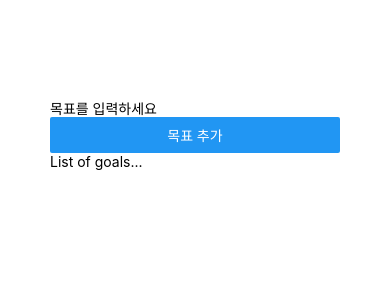
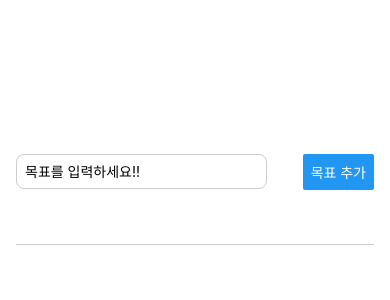
Before and after one commit to westcoast-dev/RNCourse, a React Native app: screen / in a window 390 px wide. Shown: the top 300 px of the page. Built offline with nearby package versions, Linux system fonts and the light colour scheme.

Commit message:
handle event and use useState

```diff
--- a/App.js
+++ b/App.js
@@ -1,14 +1,33 @@
+import { useState } from "react";
 import { Alert, Button, StyleSheet, Text, TextInput, View } from "react-native";
 
 export default function App() {
+  const [enteredGoalText, setEnteredGoalText] = useState("");
+  const [goalList, setGoalList] = useState([]);
+
+  function goalInputHandler(enteredText) {
+    setEnteredGoalText(enteredText);
+  }
+
+  function addGoalHandler() {
+    setGoalList((currentGoalList) => [...currentGoalList, enteredGoalText]);
+  }
+
   return (
     <View style={styles.appContainer}>
-      <View>
-        <TextInput placeholder="목표를 입력하세요" />
-        <Button title="목표 추가" />
+      <View style={styles.inputContainer}>
+        <TextInput
+          style={styles.textInput}
+          placeholder="목표를 입력하세요!!"
+          onChangeText={goalInputHandler}
+        />
+        <Button title="목표 추가" onPress={addGoalHandler} />
       </View>
-      <View>
-        <Text>List of goals...</Text>
+      <View style={styles.goalsContainer}>
+        {/* <Text>List of goals...</Text> */}
+        {goalList.map((item) => (
+          <Text key={item}>{item}</Text>
+        ))}
       </View>
       {/* <Text style={styles.dummyText}>This is WestCoast!!!!</Text>
       <Text style={styles.dummyText}>Test App</Text>
@@ -24,19 +43,28 @@ export default function App() {
 
 const styles = StyleSheet.create({
   appContainer: {
-    padding: 50,
+    flex: 1,
+    paddingHorizontal: 16,
     paddingTop: 100,
   },
-  // container: {
-  //   flex: 1,
-  //   backgroundColor: "#fff",
-  //   alignItems: "center",
-  //   justifyContent: "center",
-  // },
-  // dummyText: {
-  //   margin: 16,
-  //   borderWidth: 2,
-  //   borderColor: "#87faca",
-  //   padding: 16,
-  // },
+  inputContainer: {
+    flex: 1,
+    flexDirection: "row",
+    justifyContent: "space-between",
+    alignItems: "center",
+    marginBottom: 24,
+    borderBottomWidth: 1,
+    borderBottomColor: "#cccccc",
+  },
+  textInput: {
+    borderWidth: 1,
+    borderColor: "#cccccc",
+    borderRadius: 8,
+    width: "70%",
+    marginRight: 8,
+    padding: 8,
+  },
+  goalsContainer: {
+    flex: 4,
+  },
 });
```
